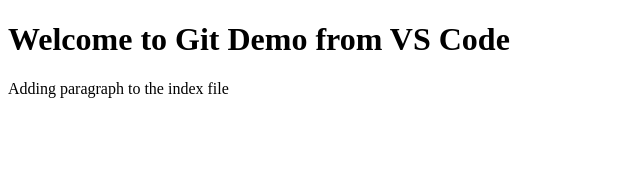
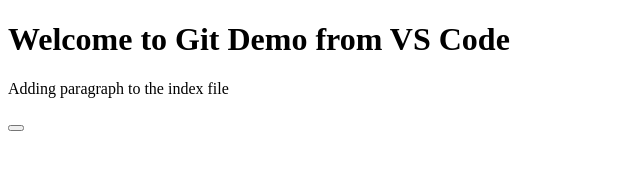
Before and after one commit to rushabhg3010/demo-one, a plain HTML site: page index.html in a window 1280 px wide. Shown: the full height of the page, 0-640 px from the left. Drawn offline with Linux system fonts and the light colour scheme.

Commit message:
added a alert feature to index.html file

```diff
--- a/index.html
+++ b/index.html
@@ -6,7 +6,16 @@
     <title>Document</title>
 </head>
 <body>
+    <script>
+        function clickMe() {
+            alert("Welcome To JavaScript");
+        }
+    </script>
     <h1> Welcome to Git Demo from VS Code</h1>
     <p>Adding paragraph to the index file</p>
+
+    <button onclick="clickMe()" Press Button > </button>
+
+
 </body>
 </html>
```
